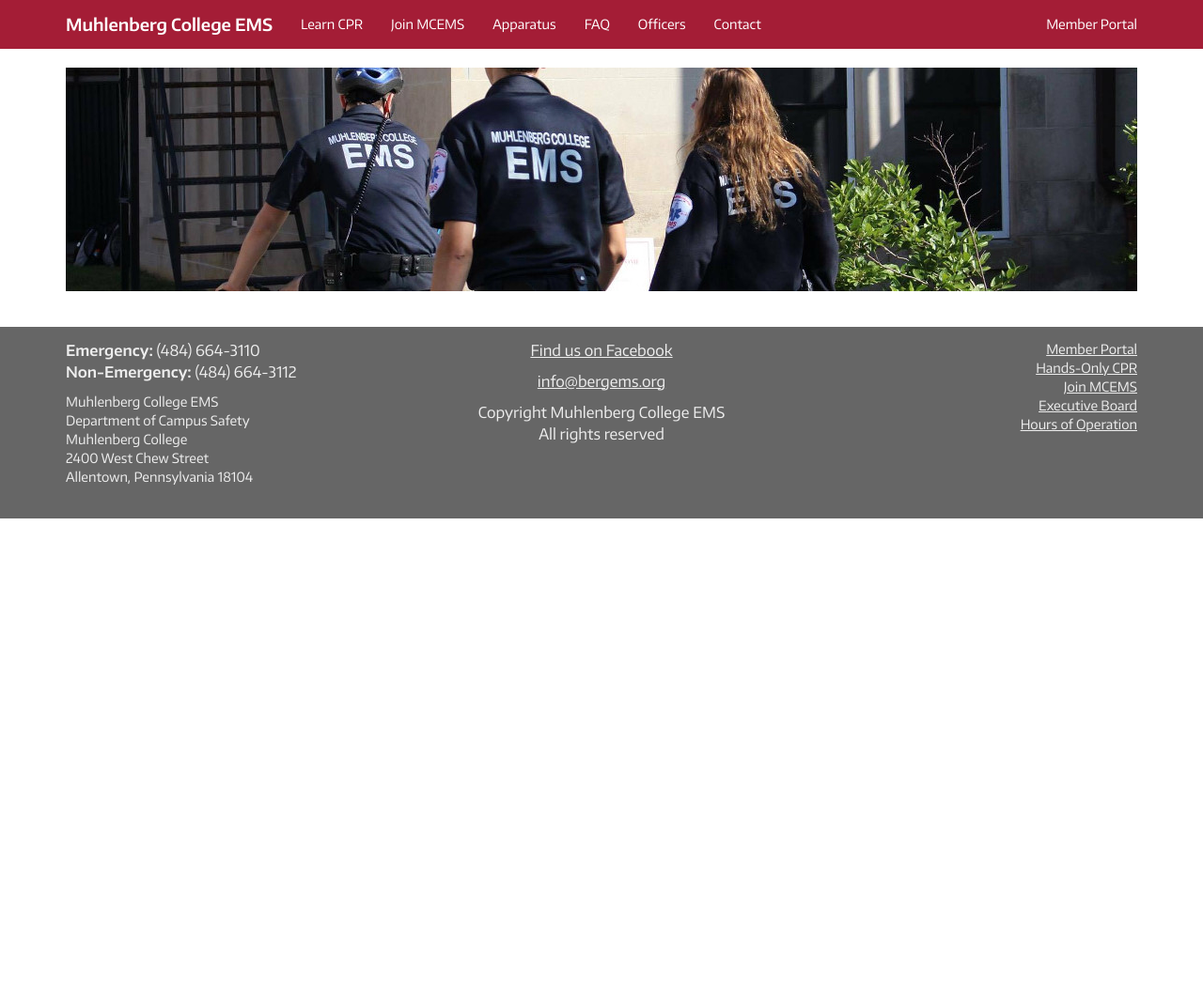
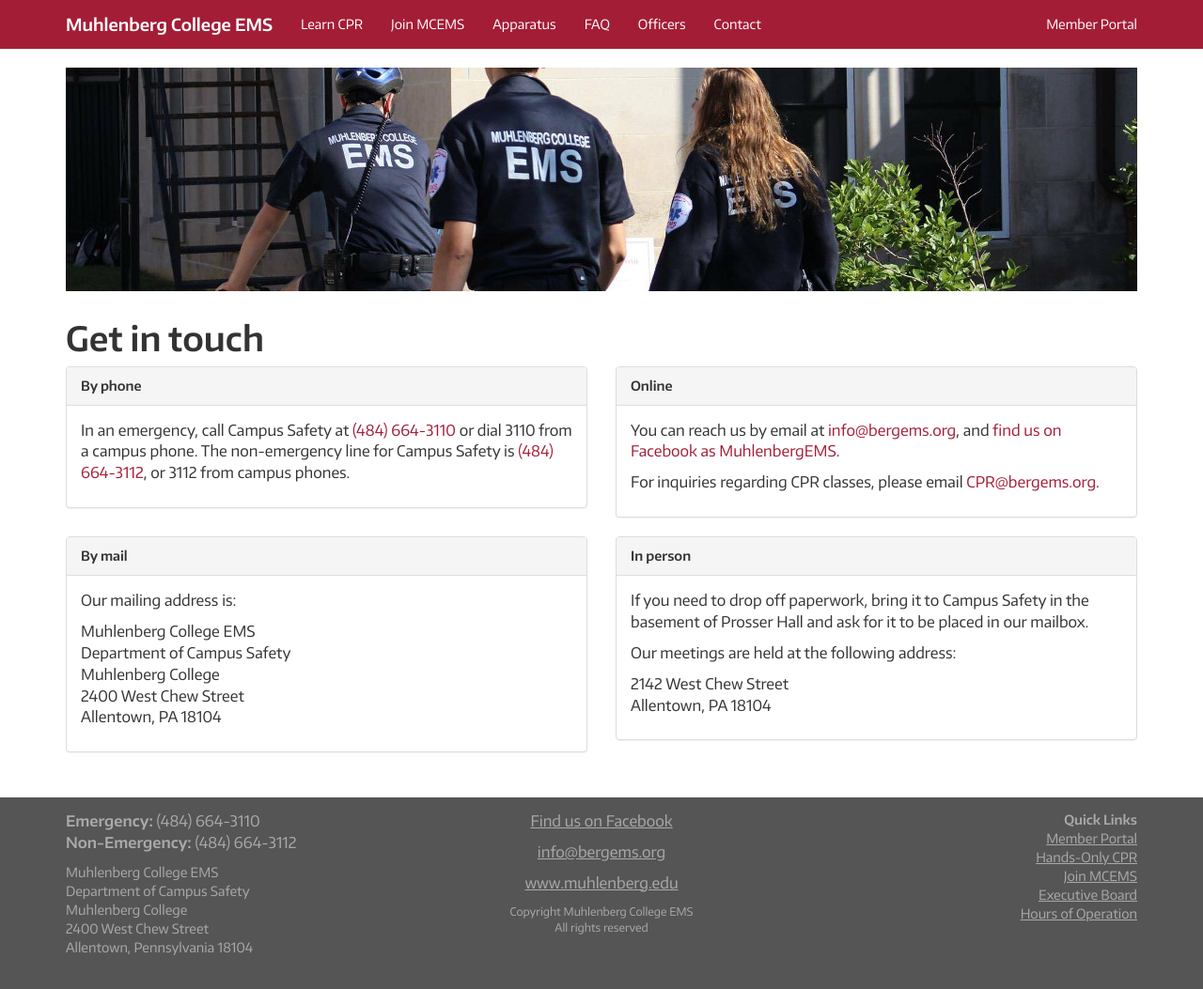
Before and after one commit to MCEMS/www, a Jekyll site: the page built from contact/index.html, in a window 1280 px wide. Shown: the whole page at 94% size. Built offline with Jekyll 4.4.1, drawn with Linux system fonts in a browser that asks for light colours; nearby versions of some CDN libraries; before the commit the page ends 900 px from its top, so only the background shows below that.

Commit message:
Add contact page

```diff
--- a/_data/membership.yml
+++ b/_data/membership.yml
@@ -1,2 +1,2 @@
-emt: 1111
-training_corps: 2222
+emt: 35
+training_corps: 12
--- a/_layouts/default.html
+++ b/_layouts/default.html
@@ -65,7 +65,8 @@
             <div class="text-center">
               <p><a href="https://www.facebook.com/MuhlenbergEMS">Find us on Facebook</a></p>
               <p><a href="mailto:info@bergems.org">info@bergems.org</a></p>
-              <p>
+              <p><a href="http://www.muhlenberg.edu/">www.muhlenberg.edu</a></p>
+              <p class="small">
                 Copyright Muhlenberg College EMS<br>
                 All rights reserved
               </p>
@@ -73,6 +74,7 @@
           </div>
           <div class="col-md-4 hidden-sm hidden-xs">
             <nav class="text-right">
+              <strong>Quick Links</strong>
               <ul class="list-unstyled">
                 <li><a href="https://portal.bergems.org/">Member Portal</a></li>
                 <li><a href="/learn-cpr/">Hands-Only CPR</a></li>
--- a/_sass/colors.scss
+++ b/_sass/colors.scss
@@ -1,3 +1,3 @@
 $red: #a41d36;
-$footer-background: #666666;
-$footer-text: #eeeeee;
+$footer-background: #555;
+$footer-text: #aaa;
--- a/assets/stylesheets/mcems.scss
+++ b/assets/stylesheets/mcems.scss
@@ -10,6 +10,10 @@
 
 p {
   font-size: 16px;
+}
+
+p.lead {
+  font-size: 26px;
 }
 
 a {
--- a/contact/index.html
+++ b/contact/index.html
@@ -1,3 +1,59 @@
 ---
 layout: default
+title: Contact MCEMS
 ---
+
+<h1>Get in touch</h1>
+
+<div class="row">
+  <div class="col-md-6">
+    <div class="panel panel-default">
+      <div class="panel-heading"><strong>By phone</strong></div>
+      <div class="panel-body">
+        <p>In an emergency, call Campus Safety at <a href="tel:+14846643110">(484) 664-3110</a> or dial 3110 from a campus phone. The non-emergency line for Campus Safety is <a href="tel:+14846643112">(484) 664-3112</a>, or 3112 from campus phones.</p>
+      </div>
+    </div>
+  </div>
+  <div class="col-md-6">
+    <div class="panel panel-default">
+      <div class="panel-heading"><strong>Online</strong></div>
+      <div class="panel-body">
+        <p>You can reach us by email at <a href="mailto:info@bergems.org">info@bergems.org</a>, and <a href="https://www.facebook.com/MuhlenbergEMS">find us on Facebook as MuhlenbergEMS</a>.</p>
+        <p>For inquiries regarding CPR classes, please email <a href="mailto:cpr@bergems.org">CPR@bergems.org</a>.</p>
+      </div>
+    </div>
+  </div>
+</div>
+
+<div class="row">
+  <div class="col-md-6">
+    <div class="panel panel-default">
+      <div class="panel-heading"><strong>By mail</strong></div>
+      <div class="panel-body">
+        <p>Our mailing address is:</p>
+        <p>
+          Muhlenberg College EMS<br>
+          Department of Campus Safety<br>
+          Muhlenberg College<br>
+          2400 West Chew Street<br>
+          Allentown, PA 18104
+        </p>
+      </div>
+    </div>
+  </div>
+  <div class="col-md-6">
+    <div class="panel panel-default">
+      <div class="panel-heading"><strong>In person</strong></div>
+      <div class="panel-body">
+        <p>If you need to drop off paperwork, bring it to Campus Safety in the basement of Prosser Hall and ask for it to be placed in our mailbox.</p>
+
+        <p>Our meetings are held at the following address:</p>
+
+        <p>
+          2142 West Chew Street<br>
+          Allentown, PA 18104
+        </p>
+      </div>
+    </div>
+  </div>
+</div>
```
Also changed, not shown: assets/images/qrs1_demo.jpg.
